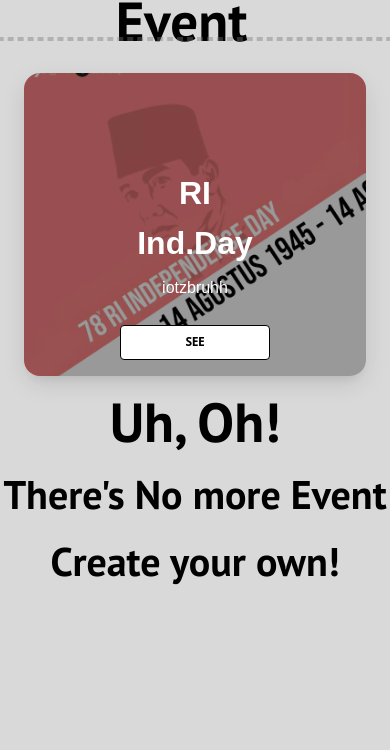
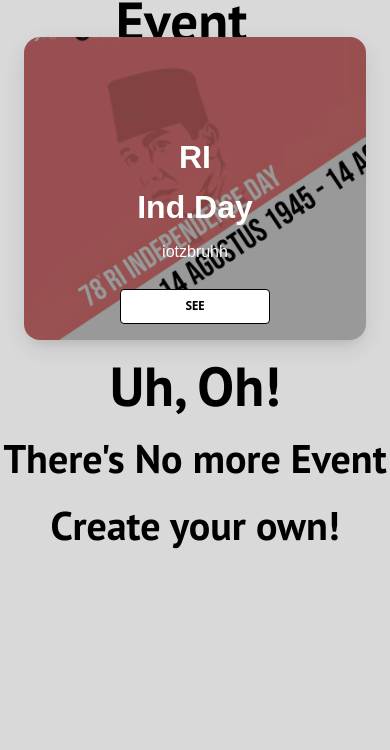
Before and after one commit to Itziotzbruh/Zens-Community-HTML, a website built with Parcel: page index.html in a window 390 px wide. Shown: the part 774-1524 px from the top of the page. Built offline with nearby package versions, Linux system fonts and the light colour scheme; a web font is replaced by a local one.

Commit message:
Commit from TeleportHQ

```diff
--- a/index.css
+++ b/index.css
@@ -173,16 +173,18 @@
   margin-bottom: var(--dl-space-space-fiveunits);
 }
 .home-features {
-  width: 1423px;
+  width: 2403px;
   height: 1130px;
   display: flex;
   max-width: var(--dl-size-size-maxcontent);
+  align-self: center;
   align-items: center;
   padding-top: var(--dl-space-space-fiveunits);
   padding-left: var(--dl-space-space-tripleunit);
   padding-right: var(--dl-space-space-tripleunit);
   flex-direction: column;
   padding-bottom: var(--dl-space-space-fiveunits);
+  justify-content: flex-start;
   background-color: #D9D9D9;
 }
 .home-heading-container {
@@ -219,13 +221,6 @@
   justify-content: center;
 }
 .home-container3 {
-  border: 2px dashed rgba(120, 120, 120, 0.4);
-  display: flex;
-  align-items: flex-start;
-  margin-right: var(--dl-space-space-fourunits);
-  flex-direction: column;
-}
-.home-container4 {
   display: flex;
   position: relative;
   box-shadow: 0 8px 26px -4px hsla(0,0%,8%,.15),0 8px 9px -5px hsla(0,0%,8%,.06)!important;
@@ -242,10 +237,10 @@
   background-image: url("public/picsart_23-07-31_19-09-40-178-1500w.jpg");
   background-position: center;
 }
-.home-container4:hover {
+.home-container3:hover {
   transform: scale(1.04);
 }
-.home-container5 {
+.home-container4 {
   top: 0px;
   left: 0px;
   right: auto;
@@ -256,7 +251,7 @@
   background: rgba(0,0,0,.4);
   border-radius: var(--dl-radius-radius-radius1);
 }
-.home-container6 {
+.home-container5 {
   display: flex;
   z-index: 1;
   align-items: center;
@@ -273,7 +268,7 @@
   color: var(--dl-color-gray-white);
   margin-bottom: var(--dl-space-space-tripleunit);
 }
-.home-container7 {
+.home-container6 {
   width: 100%;
   height: 229px;
   margin: var(--dl-space-space-unit9);
@@ -516,11 +511,7 @@
   .home-text05 {
     text-align: center;
   }
-  .home-container3 {
-    width: 45%;
-    margin-right: var(--dl-space-space-unit);
-  }
-  .home-container7 {
+  .home-container6 {
     width: 100%;
   }
   .home-text14 {
@@ -559,13 +550,7 @@
     margin-top: 0px;
     flex-direction: column;
   }
-  .home-container3 {
-    width: 80%;
-    align-items: center;
-    margin-right: 0px;
-    margin-bottom: var(--dl-space-space-fourunits);
-  }
-  .home-container7 {
+  .home-container6 {
     margin-top: var(--dl-space-space-doubleunit);
   }
   .home-heading-container1 {
--- a/index.html
+++ b/index.html
@@ -88,10 +88,9 @@
             </h2>
           </div>
           <div class="home-container2">
-            <div class="home-container3"></div>
-            <div class="home-container4">
-              <div class="home-container5"></div>
-              <div class="home-container6">
+            <div class="home-container3">
+              <div class="home-container4"></div>
+              <div class="home-container5">
                 <h1 class="home-text08">
                   <span>RI</span>
                   <br />
@@ -109,7 +108,7 @@
               </div>
             </div>
           </div>
-          <div class="home-container7">
+          <div class="home-container6">
             <h2 class="home-text14">
               <span>Uh, Oh!</span>
               <br />
```
